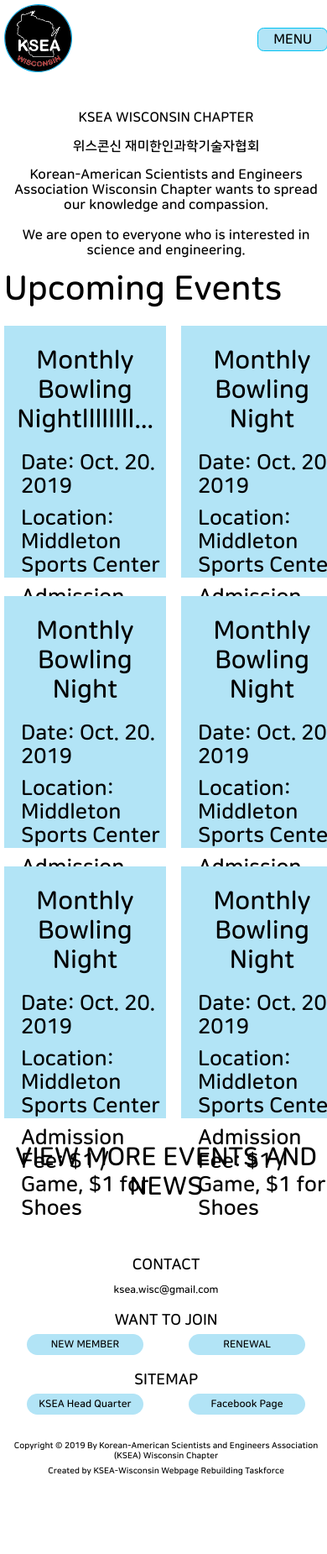
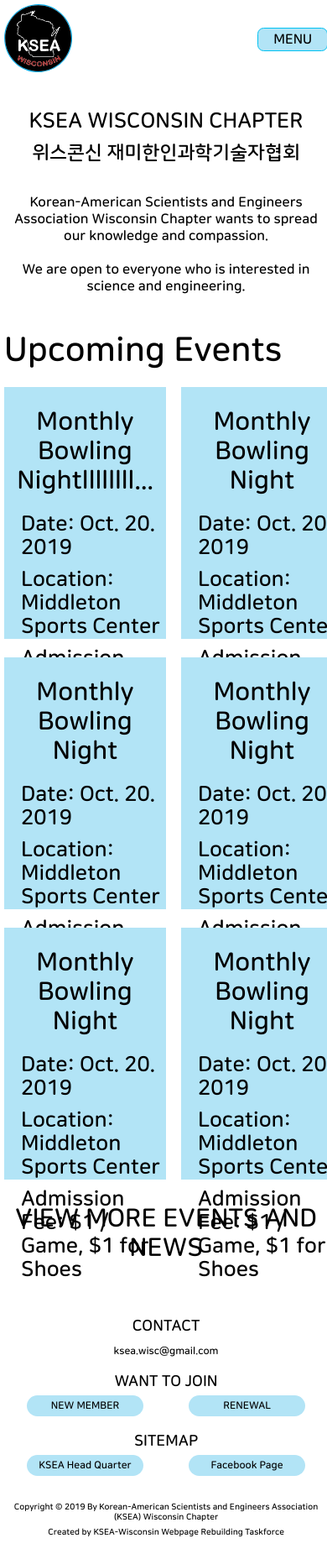
Before and after one commit to KSEAWisconsin/kseawisconsin.github.io, a Jekyll site: the page built from index.html, in a window 390 px wide. Shown: the whole page at 84% size. Built offline with Jekyll 4.4.1, drawn with Linux system fonts in a browser that asks for light colours; before the commit the page ends 1778 px from its top, so only the background shows below that.

Commit message:
mobile home greeting Finish

```diff
--- a/_sass/KSEAWeb.scss
+++ b/_sass/KSEAWeb.scss
@@ -311,15 +311,22 @@ footer {
 
     // for Mobile home greeting
     #english {
-
+      font-size: 25px;
+      margin-bottom: 10px;
+      margin-top: 0px;
     }
 
     #korean {
-
+      font-size: 23px;
+      margin-bottom: 35px;
+      margin-top: 0px;
     }
 
     #description {
-
+      font-size: 16px;
+      line-height: 20px;
+      margin-bottom: 45px;
+      margin-top: 0px;
     }
 
     // for Desktop home greeting
```
